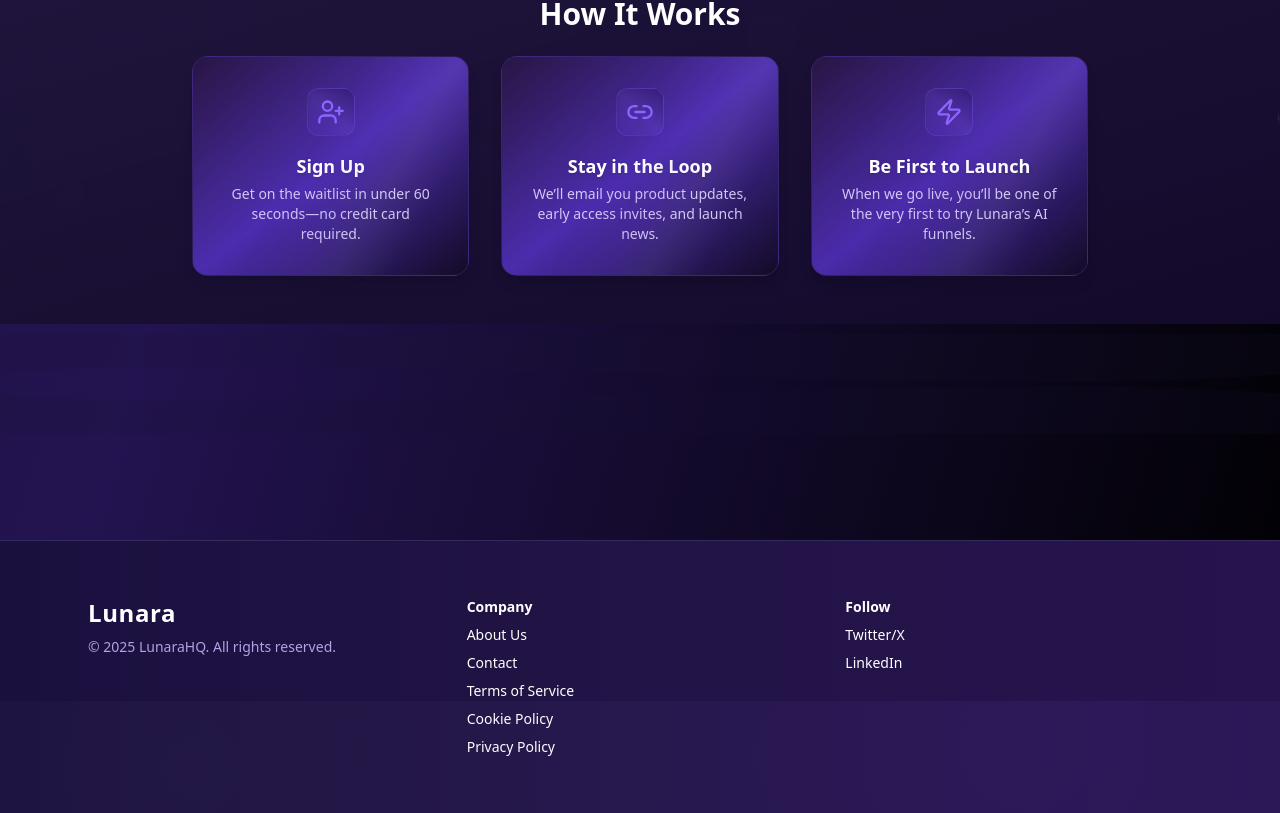
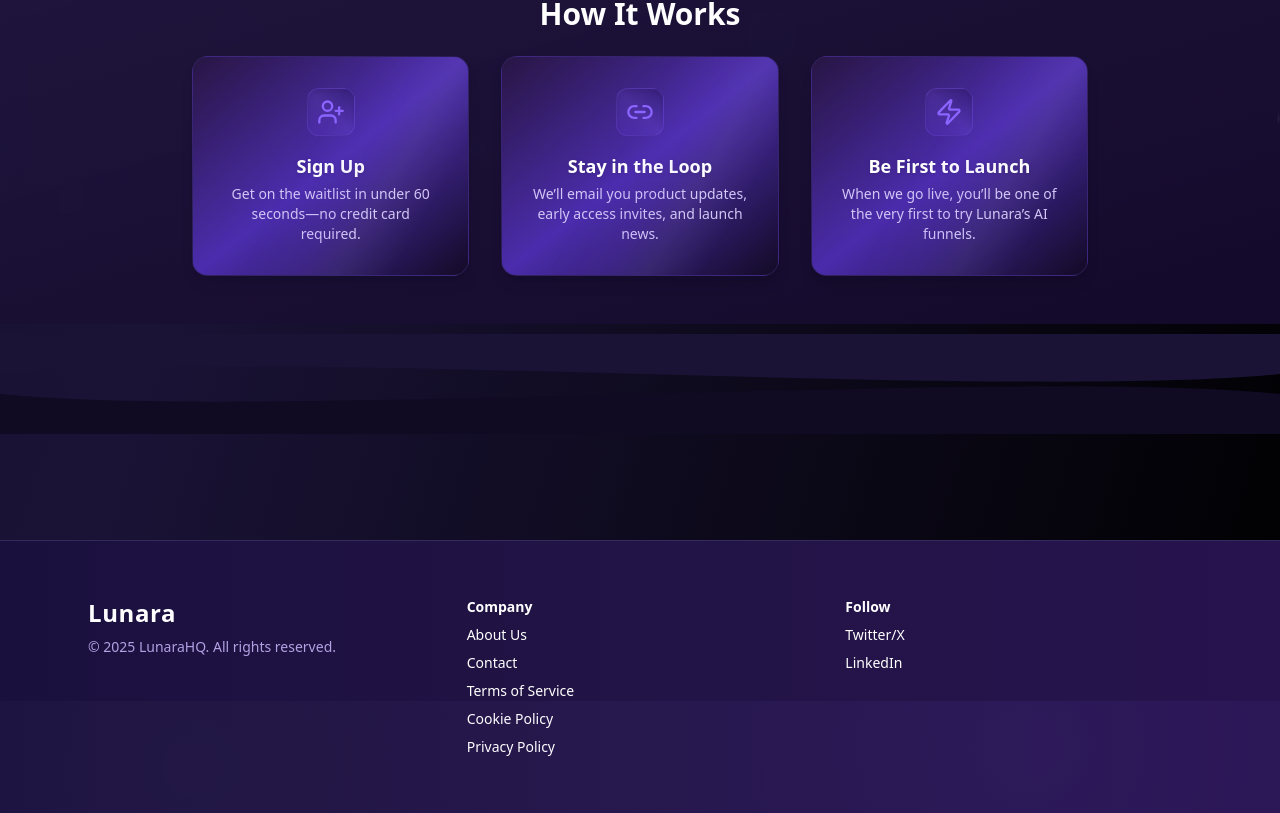
Before and after one commit to LunaraHQ/lunara-website, a Next.js app: page / in a window 1280 px wide. Shown: the part 3602-4415 px from the top of the page. Built offline with nearby package versions, Linux system fonts and the light colour scheme.

Commit message:
Update index.js

```diff
--- a/pages/index.js
+++ b/pages/index.js
@@ -24,24 +24,22 @@ export default function Home() {
   }, [router]);
 
   return (
-    <main className="min-h-screen bg-gradient-to-br from-[#1a1336] via-[#231350] to-black">
+    <main className="min-h-screen bg-gradient-to-br from-[#100a22] via-[#1a1336] to-black">
       <HeroSection />
 
       <HomeContent />
 
-      {/* SVG Separator */}
+      {/* SVG Separator - seamless, deep color, no opacity */}
       <div className="w-full">
         <svg width="100%" height="60" viewBox="0 0 1920 60" fill="none" xmlns="http://www.w3.org/2000/svg">
-          <path d="M0 60C400 20 1520 100 1920 60V0H0V60Z" fill="#1a1336" fillOpacity="0.16"/>
+          <path d="M0 60C400 20 1520 100 1920 60V0H0V60Z" fill="#1a1336" fillOpacity="1"/>
         </svg>
       </div>
 
-      {/* <HowItWorks />  <-- REMOVE THIS LINE */}
-
-      {/* Another SVG Separator before Footer (optional) */}
+      {/* Second SVG Separator before Footer (optional, adjust color for smooth blend) */}
       <div className="w-full">
         <svg width="100%" height="60" viewBox="0 0 1920 60" fill="none" xmlns="http://www.w3.org/2000/svg">
-          <path d="M0 0C400 40 1520 -40 1920 0V60H0V0Z" fill="#1a1336" fillOpacity="0.18"/>
+          <path d="M0 0C400 40 1520 -40 1920 0V60H0V0Z" fill="#100a22" fillOpacity="1"/>
         </svg>
       </div>
 
```
